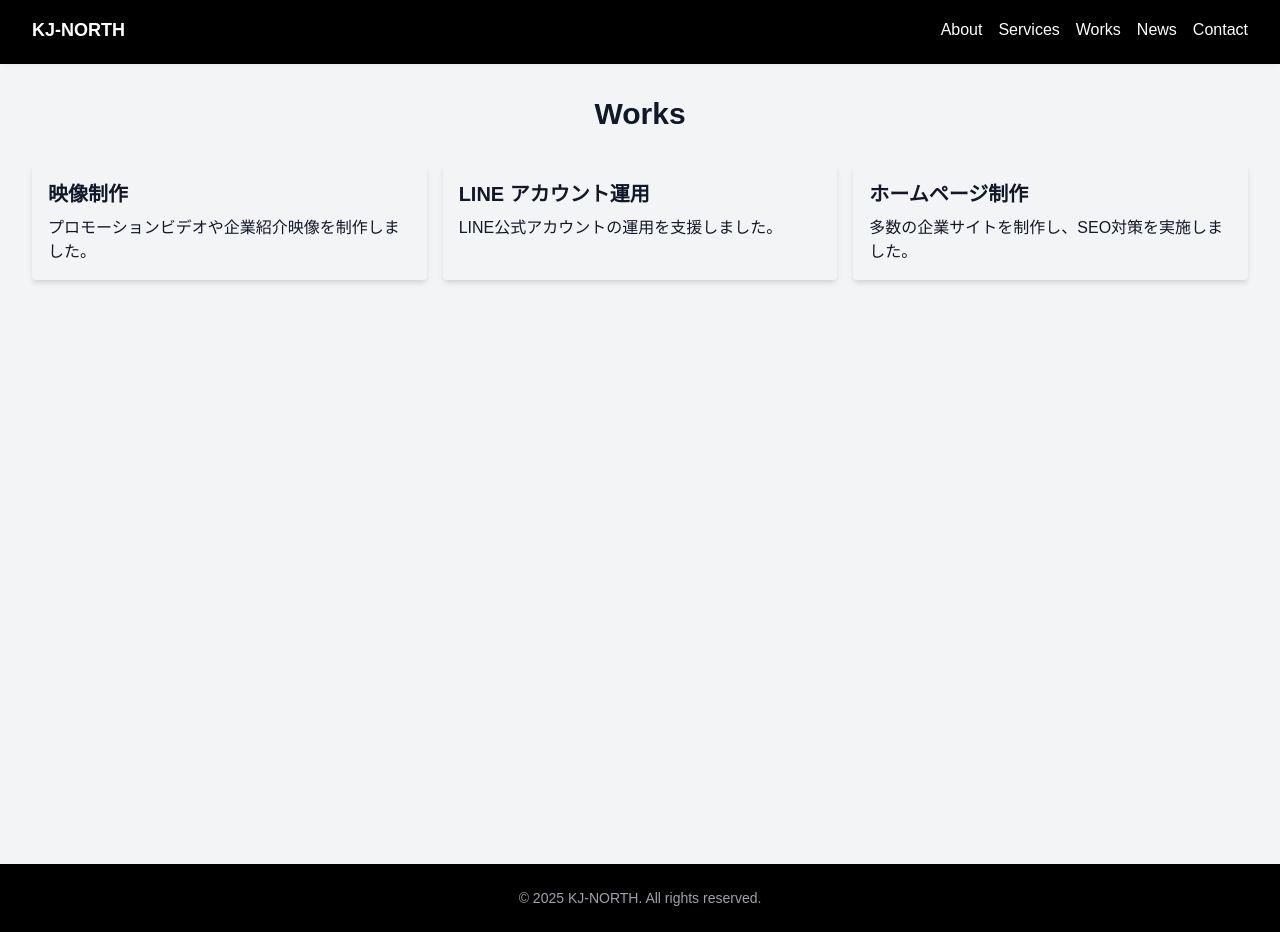
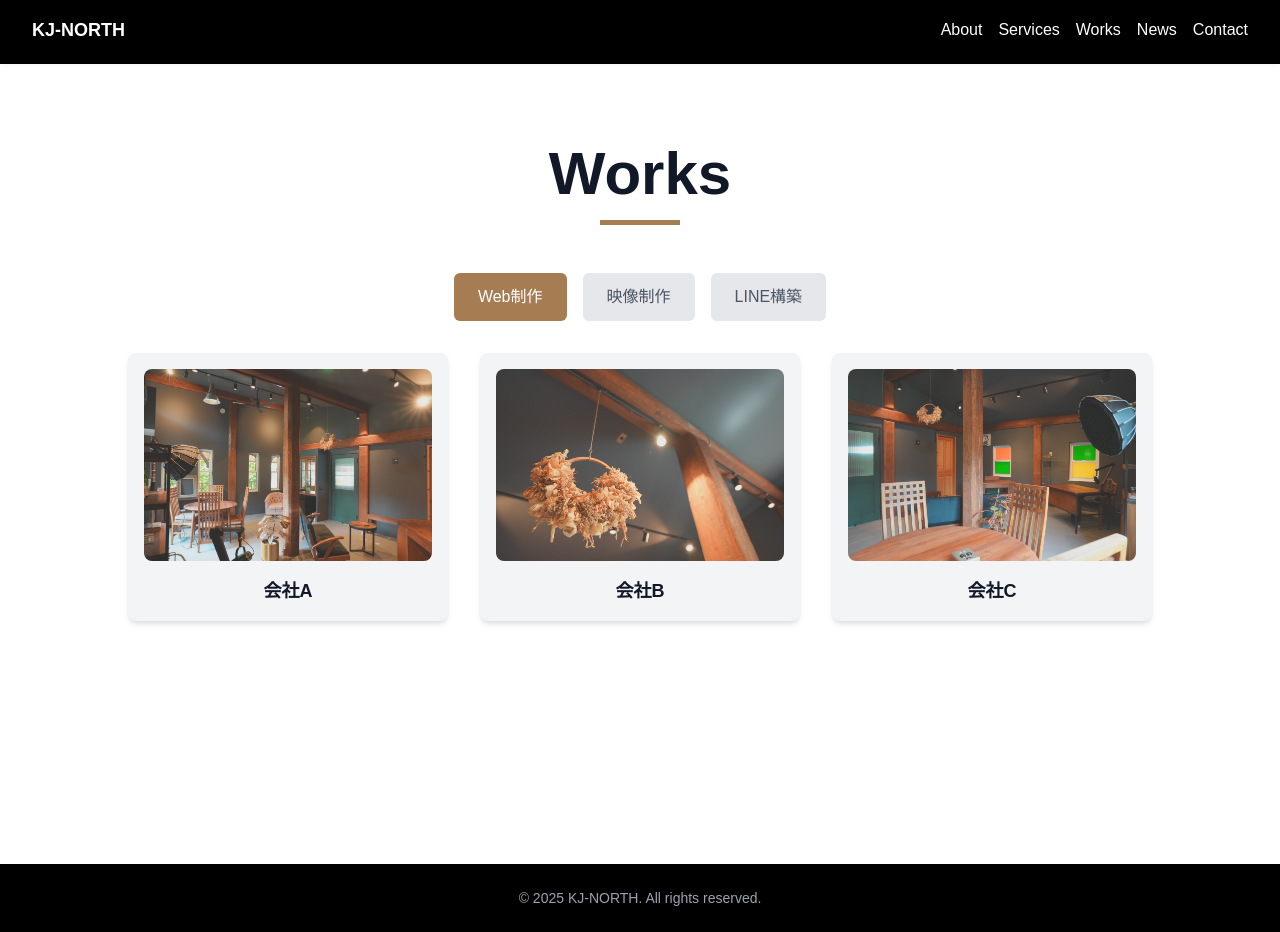
Before and after one commit to miryowasuke/kj-north-site, a Next.js app: page /works in a window 1280 px wide. Built offline with nearby package versions, Linux system fonts and the light colour scheme.

Commit message:
worksページ元となる画面作成

```diff
--- a/app/works/page.tsx
+++ b/app/works/page.tsx
@@ -1,20 +1,165 @@
-export default function Works() {
+"use client";
+
+import React, { useState } from "react";
+import { motion } from "framer-motion";
+import Image from "next/image";
+import { useRouter } from "next/navigation";
+
+const categories = ["Web制作", "映像制作", "LINE構築"];
+
+const webWorks = [
+  {
+    id: 1,
+    title: "会社A",
+    thumbnail: "/photo/photo1.jpg",
+    url: "https://company-a.com",
+  },
+  {
+    id: 2,
+    title: "会社B",
+    thumbnail: "/photo/photo2.jpg",
+    url: "https://company-b.com",
+  },
+  {
+    id: 3,
+    title: "会社C",
+    thumbnail: "/photo/photo3.jpg",
+    url: "https://company-c.com",
+  },
+];
+
+const lineWorks = [
+  {
+    id: 1,
+    title: "LINE公式 - 会社X",
+    thumbnail: "/photo/photo4.jpg",
+    url: "https://company-x-line.com",
+  },
+  {
+    id: 2,
+    title: "LINE公式 - 会社Y",
+    thumbnail: "/photo/photo5.jpg",
+    url: "https://company-y-line.com",
+  },
+];
+
+const videoWorks = [
+  {
+    id: 1,
+    title: "プロモーション映像 - 田中株式会社",
+    videoUrl: "https://www.youtube.com/embed/9PdZbZL78gc?si=cTP81vfJK2ZS35Sj",
+  },
+  {
+    id: 2,
+    title: "プロモーション映像 - 会社XYZ",
+    videoUrl: "https://www.youtube.com/embed/8KueNZaxC78?si=hrLnIdwsDQPA-0aI",
+  },
+  {
+    id: 3,
+    title: "プロモーション映像 - 株式会社ワークス",
+    videoUrl: "https://www.youtube.com/embed/o9Ssorhig58?si=GML7AOStrybeApsB",
+  },
+];
+
+export default function WorksPage() {
+  const [selectedTab, setSelectedTab] = useState("Web制作");
+  const [expandedVideo, setExpandedVideo] = useState<number | null>(null);
+  const router = useRouter();
+
   return (
-    <div className="flex flex-col flex-grow min-h-screen bg-gray-100 p-8">
-      <h1 className="text-3xl font-bold text-center mb-8">Works</h1>
-      <div className="grid grid-cols-1 md:grid-cols-3 gap-4">
-        <div className="bg-gray-100 p-4 shadow-md rounded">
-          <h2 className="text-xl font-bold mb-2">映像制作</h2>
-          <p>プロモーションビデオや企業紹介映像を制作しました。</p>
+    <div className="bg-white py-20 px-4 md:px-16 lg:px-32 min-h-screen">
+      <div className="max-w-7xl mx-auto">
+        {/* タイトル */}
+        <motion.h2
+          initial={{ opacity: 0, y: -30 }}
+          animate={{ opacity: 1, y: 0 }}
+          transition={{ duration: 0.8, ease: "easeOut" }}
+          className="text-5xl md:text-6xl font-bold text-center mb-12"
+        >
+          Works
+          <motion.div
+            initial={{ scaleX: 0 }}
+            animate={{ scaleX: 1 }}
+            transition={{ duration: 1, ease: "easeOut" }}
+            className="mt-4 h-[5px] bg-warmWood w-20 mx-auto origin-left"
+          />
+        </motion.h2>
+
+        {/* タブ切り替え */}
+        <div className="flex justify-center space-x-4 mb-8">
+          {categories.map((category) => (
+            <button
+              key={category}
+              onClick={() => setSelectedTab(category)}
+              className={`px-6 py-3 rounded-md font-medium transition-all ${
+                selectedTab === category
+                  ? "bg-warmWood text-white"
+                  : "bg-gray-200 text-gray-600"
+              }`}
+            >
+              {category}
+            </button>
+          ))}
         </div>
-        <div className="bg-gray-100 p-4 shadow-md rounded">
-          <h2 className="text-xl font-bold mb-2">LINE アカウント運用</h2>
-          <p>LINE公式アカウントの運用を支援しました。</p>
-        </div>
-        <div className="bg-gray-100 p-4 shadow-md rounded">
-          <h2 className="text-xl font-bold mb-2">ホームページ制作</h2>
-          <p>多数の企業サイトを制作し、SEO対策を実施しました。</p>
-        </div>
+
+        {/* Web制作 & LINE公式アカウント構築 */}
+        {selectedTab === "Web制作" || selectedTab === "LINE構築" ? (
+          <div className="grid grid-cols-1 sm:grid-cols-2 md:grid-cols-3 gap-8">
+            {(selectedTab === "Web制作" ? webWorks : lineWorks).map((work) => (
+              <div
+                key={work.id}
+                onClick={() => router.push(work.url)}
+                className="cursor-pointer"
+              >
+                <div className="bg-gray-100 p-4 rounded-lg shadow-md hover:scale-105 transition-transform">
+                  <Image
+                    src={work.thumbnail}
+                    alt={work.title}
+                    width={500}
+                    height={300}
+                    className="w-full h-48 object-cover rounded-lg"
+                  />
+                  <h4 className="text-lg font-semibold mt-4 text-center">
+                    {work.title}
+                  </h4>
+                </div>
+              </div>
+            ))}
+          </div>
+        ) : null}
+
+        {/* 映像制作 */}
+        {selectedTab === "映像制作" && (
+          <div className="space-y-4">
+            {videoWorks.map((work) => (
+              <div key={work.id} className="border p-4 rounded-lg">
+                <button
+                  className="w-full text-left text-xl font-semibold"
+                  onClick={() =>
+                    setExpandedVideo(expandedVideo === work.id ? null : work.id)
+                  }
+                >
+                  {work.title}
+                </button>
+                {expandedVideo === work.id && (
+                  <div className="mt-4 relative w-full max-w-4xl mx-auto">
+                    {/* YouTube埋め込み動画 */}
+                    <iframe
+                      width="100%"
+                      height="500px"
+                      src={work.videoUrl}
+                      title="YouTube video"
+                      frameBorder="0"
+                      allow="accelerometer; autoplay; clipboard-write; encrypted-media; gyroscope; picture-in-picture"
+                      allowFullScreen
+                      className="rounded-lg mt-4"
+                    ></iframe>
+                  </div>
+                )}
+              </div>
+            ))}
+          </div>
+        )}
       </div>
     </div>
   );
```
